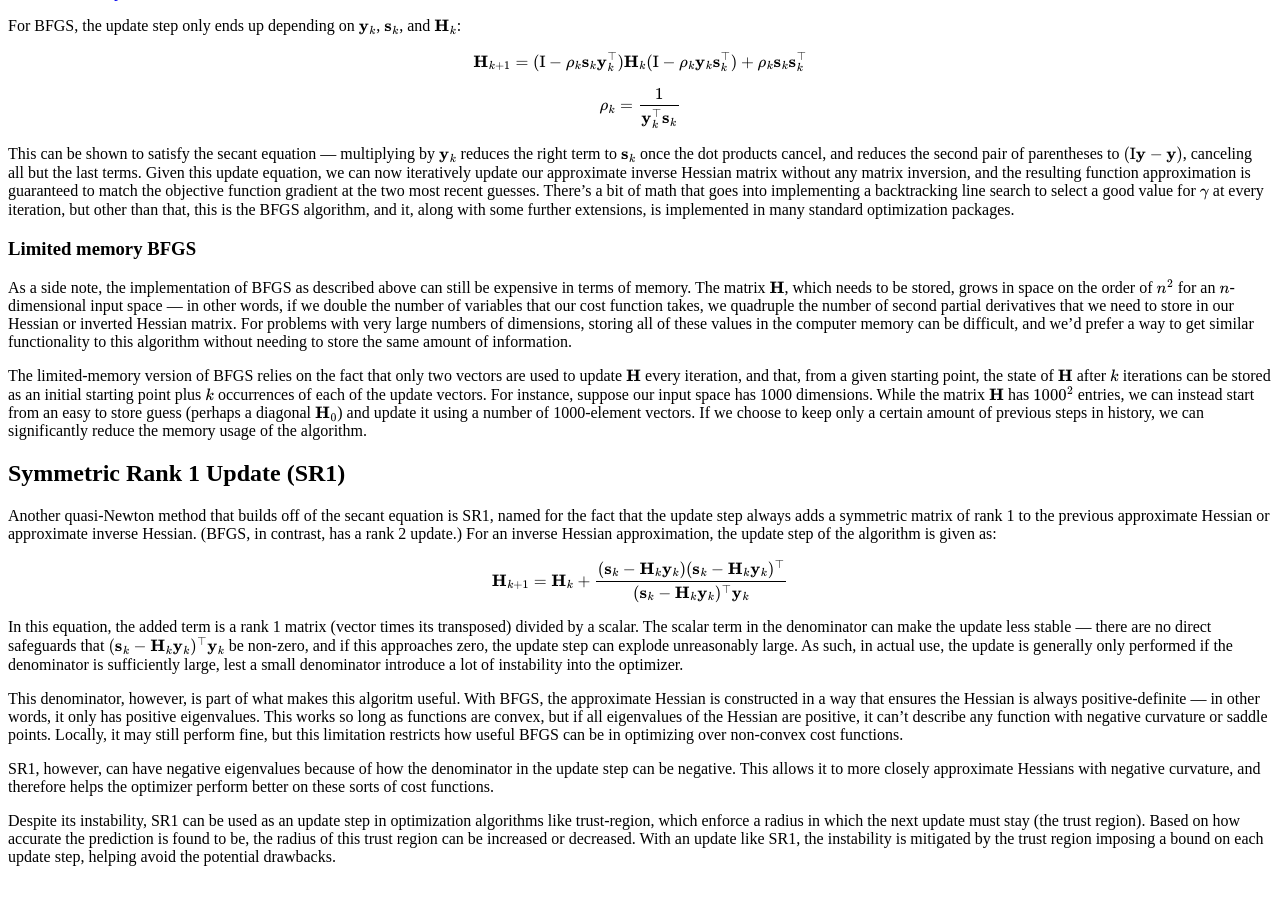
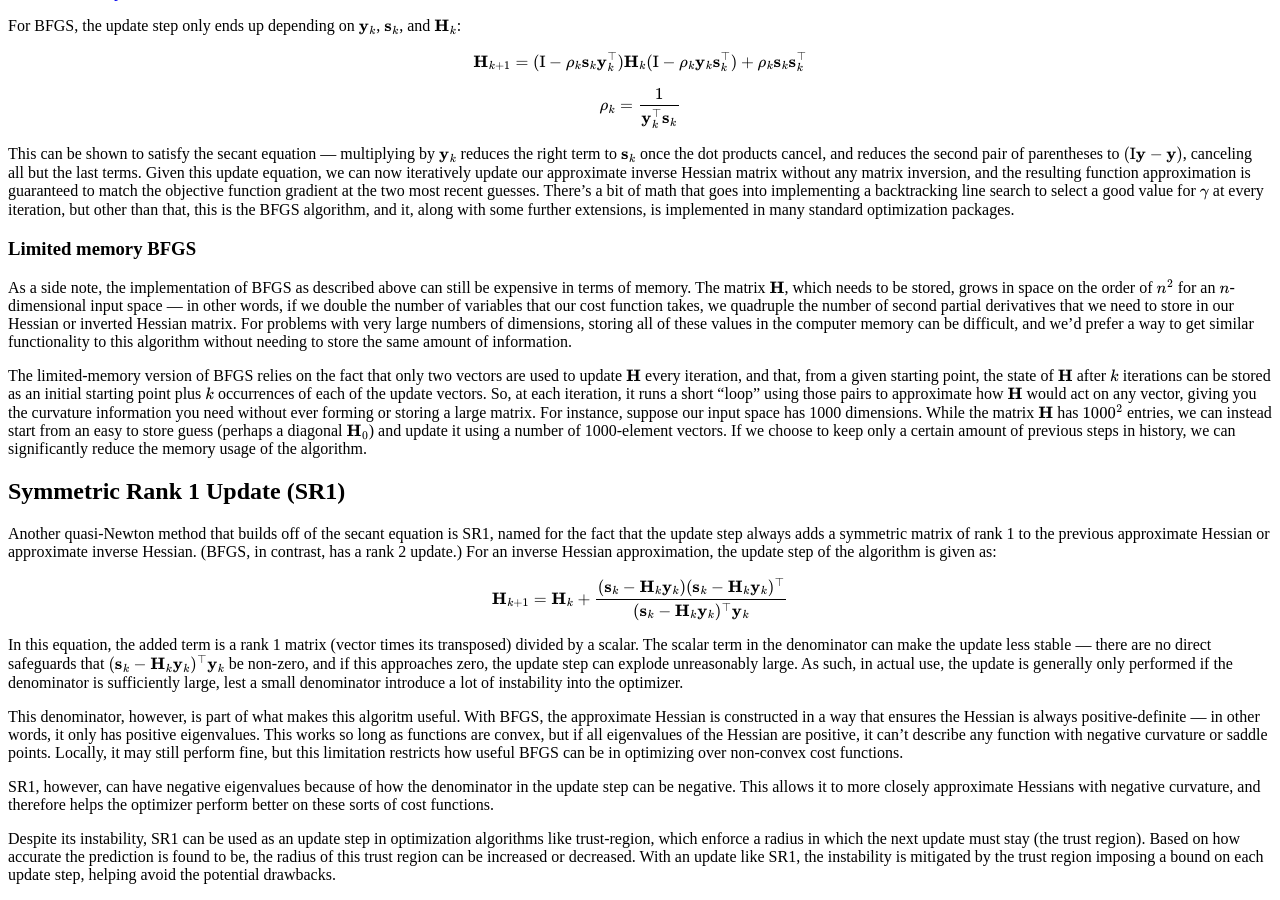
Before and after one commit to benricket/interactive-optimizer-algorthms, a Jekyll site: the page built from index.md, in a window 1280 px wide and 900 px high, scrolled down 2104 px. Built offline with Jekyll 4.4.1, drawn with Linux system fonts in a browser that asks for light colours.

Commit message:
added sentence about vector calculcation SR1

```diff
--- a/index.md
+++ b/index.md
@@ -195,7 +195,7 @@ The matrix $\mathbf{H}$, which needs to be stored, grows in space on the order o
 
 The limited-memory version of BFGS relies on the fact that only two vectors are used to update $\mathbf{H}$ every iteration,
 and that, from a given starting point, the state of $\mathbf{H}$ after $k$ iterations can be stored as an initial starting point plus
-$k$ occurrences of each of the update vectors. For instance, suppose our input space has 1000 dimensions. While the matrix $\mathbf{H}$
+$k$ occurrences of each of the update vectors. So, at each iteration, it runs a short "loop" using those pairs to approximate how $\mathbf{H}$ would act on any vector, giving you the curvature information you need without ever forming or storing a large matrix. For instance, suppose our input space has 1000 dimensions. While the matrix $\mathbf{H}$
 has $1000^2$ entries, we can instead start from an easy to store guess (perhaps a diagonal $\mathbf{H}_0$) and update it using a number of
 1000-element vectors. If we choose to keep only a certain amount of previous steps in history, we can significantly reduce the
 memory usage of the algorithm.
```
